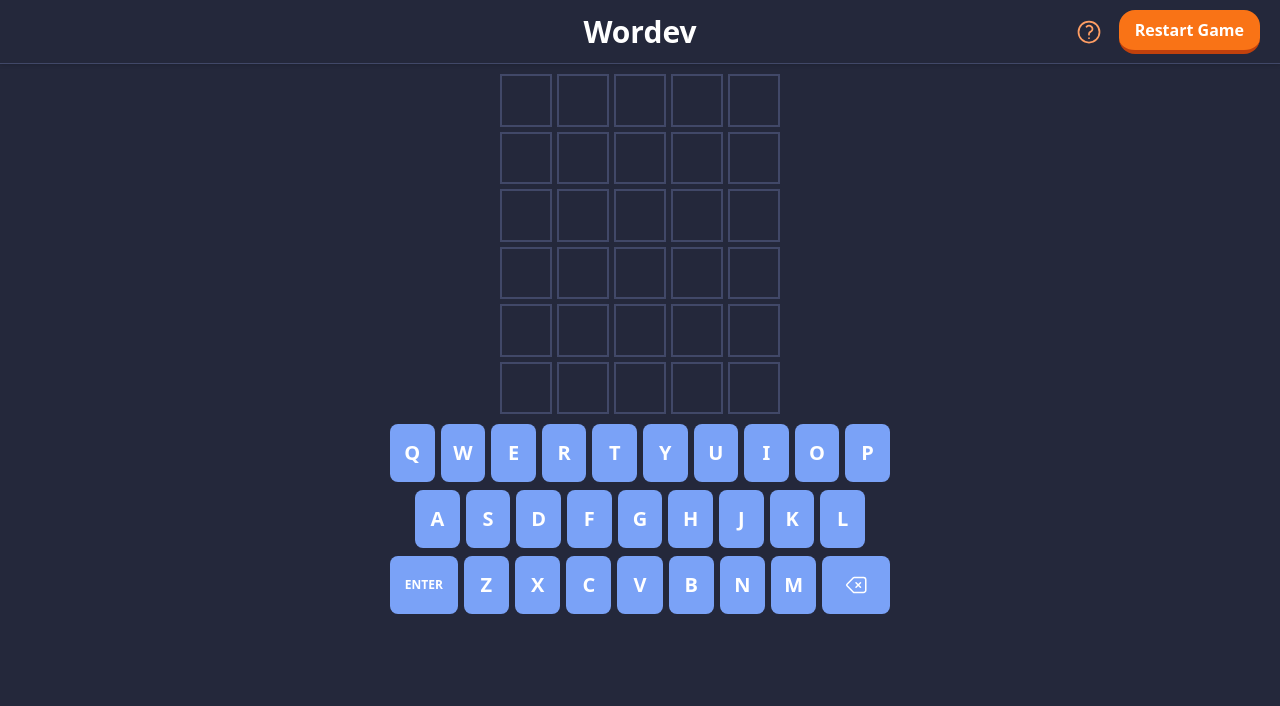
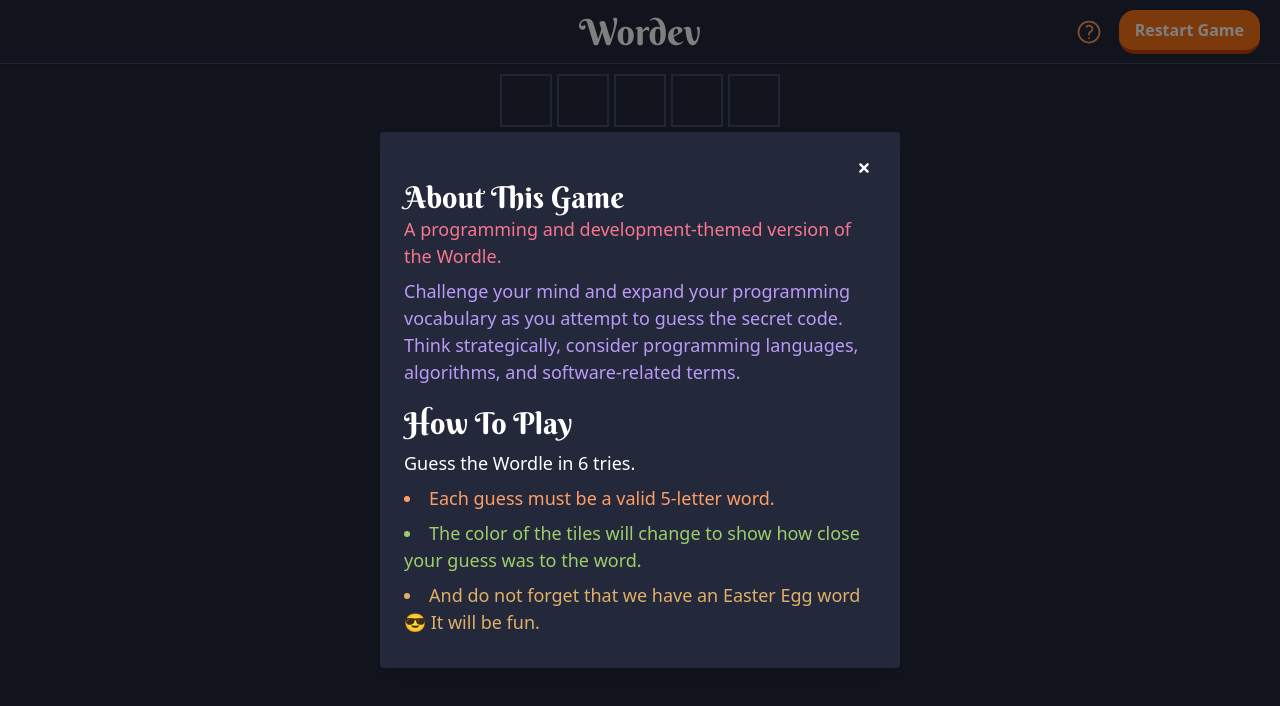
Before and after one commit to dngtnv/wordev-game, a React (Vite) app: page / in a window 1280 px wide. Both pictures are taken after a click on the button 1088 px from the left and 31 px from the top of the page. Shown: the top 706 px of the page. Built offline with nearby package versions, Linux system fonts and the light colour scheme.

Commit message:
toast and modal component

```diff
--- a/src/App.jsx
+++ b/src/App.jsx
@@ -2,11 +2,30 @@
 import Board from './components/Board';
 import Header from './components/Header';
 import Keyboard from './components/Keyboard';
+import Modal from './components/Modal';
+import Toast from './components/Toast';
 
 function App() {
   const [restart, setRestart] = useState(false);
   const [key, setKey] = useState({});
   const [keyStatus, setKeyStatus] = useState([]);
+  const [isModalOpen, setIsModalOpen] = useState(false);
+  const [alertMessage, setAlertMessage] = useState([]);
+
+  const handleAlertMessage = (message) => {
+    setAlertMessage((prevAlertMessage) => {
+      const newAlertMessage = [...prevAlertMessage];
+      newAlertMessage.push({ message: message });
+      return newAlertMessage;
+    });
+  };
+
+  const openModal = () => {
+    setIsModalOpen(true);
+  };
+  const closeModal = () => {
+    setIsModalOpen(false);
+  };
 
   const restartGame = () => {
     setKeyStatus([]);
@@ -30,16 +49,20 @@
 
   return (
     <div className='min-h-screen w-full bg-primary'>
-      <Header onRestart={restartGame} />
+      <Header onModalOpen={openModal} onRestart={restartGame} />
       <main className='mx-auto flex w-full max-w-[500px] flex-col place-content-center'>
         <Board
+          onModalOpen={isModalOpen}
           gameRestart={restart}
           onGameRestart={handleGameRestart}
           keyPressed={key}
           onKeyStatus={handleKeyStatus}
+          onAlertMessage={handleAlertMessage}
         />
         <Keyboard onKeyboardClick={handleKeyboardClick} keyStatus={keyStatus} />
+        <Toast alerts={alertMessage} setAlerts={setAlertMessage} />
       </main>
+      <Modal isOpen={isModalOpen} onClose={closeModal} />
     </div>
   );
 }
--- a/src/components/Board/index.jsx
+++ b/src/components/Board/index.jsx
@@ -2,7 +2,14 @@
 import wordList from '../../assets/wordList';
 import Confetti from '../Confetti/index.js';
 
-const Board = ({ gameRestart, onGameRestart, keyPressed, onKeyStatus }) => {
+const Board = ({
+  gameRestart,
+  onGameRestart,
+  keyPressed,
+  onKeyStatus,
+  onModalOpen,
+  onAlertMessage,
+}) => {
   const [board, setBoard] = useState(
     Array(6)
       .fill()
@@ -15,6 +22,7 @@
   const easterEgg = 'TOKYO';
   const [secretWord, setSecretWord] = useState(getSecretWord());
   const [isWinner, setIsWinner] = useState(false);
+  const [isLoser, setIsLoser] = useState(false);
   const [currentRow, setCurrentRow] = useState(0);
   const [currentCol, setCurrentCol] = useState(0);
   const tileLabels = ['1st', '2nd', '3rd', '4th', '5th'];
@@ -37,6 +45,7 @@
     );
     setSecretWord(getSecretWord());
     setIsWinner(false);
+    setIsLoser(false);
     setCurrentRow(0);
     setCurrentCol(0);
     onGameRestart();
@@ -98,6 +107,7 @@
           `[aria-label="Row ${currentRow + 1}"]`,
         );
         row.classList.add('animate-shake');
+        onAlertMessage('Invalid word!');
         setTimeout(() => {
           row.classList.remove('animate-shake');
         }, 600);
@@ -174,14 +184,17 @@
             tile.style.animationDelay = `${i * 100}ms`;
           }
           setIsWinner(true);
+          onAlertMessage('You win! 👏');
+          setTimeout(removeAnimationDelay, 1000);
         }
         if (bingo) {
-          console.log('You found the easter egg! but you lost one turn 🤣');
+          onAlertMessage('You found the easter egg! 🎉');
           Confetti();
         }
 
         if (isLoser) {
-          console.log('You lose! secret word is: ', secretWord);
+          setIsLoser(true);
+          onAlertMessage(`You lose! 😢 secret word is: ${secretWord}`);
         }
       }, 1700);
     },
@@ -191,6 +204,7 @@
   const handleKeyPress = useCallback(
     (e) => {
       if (isWinner) return;
+      if (isLoser) return;
       if (e.repeat) return;
       if (e.key === 'Backspace') {
         if (currentCol === 0) return;
@@ -209,6 +223,7 @@
   );
 
   const handleKeyboardPress = useCallback(() => {
+    if (isLoser) return;
     if (isWinner) return;
     const { value } = keyPressed;
     if (value === 'Backspace') {
@@ -235,13 +250,14 @@
   }, [handleKeyboardPress]);
 
   useEffect(() => {
+    if (onModalOpen) return;
     const listener = (e) => handleKeyPress(e);
     window.addEventListener('keydown', listener);
     // Clean up all event listeners when the component unmounts
     return () => {
       window.removeEventListener('keydown', listener);
     };
-  }, [handleKeyPress, currentCol, currentRow]);
+  }, [handleKeyPress, currentCol, currentRow, onModalOpen]);
 
   return (
     <section className='flex items-center justify-center'>
--- a/src/components/Header/index.jsx
+++ b/src/components/Header/index.jsx
@@ -1,4 +1,4 @@
-const Header = ({ onRestart }) => {
+const Header = ({ onModalOpen, onRestart }) => {
   const handleRestartClick = (e) => {
     onRestart();
     // Remove focus from the button after clicking it
@@ -6,9 +6,9 @@
   };
   return (
     <header className='relative flex h-16 items-center justify-center border-b-[1px] border-b-main-gray bg-primary drop-shadow'>
-      <h1 className='text-3xl font-bold text-white'>Wordev</h1>
+      <h1 className='font-berkshire text-4xl text-white'>Wordev</h1>
       <div className='absolute right-0 flex items-center justify-center gap-4'>
-        <button className='text-main-light-orange'>
+        <button onClick={onModalOpen} className='text-main-light-orange'>
           <svg
             xmlns='http://www.w3.org/2000/svg'
             fill='none'
--- /dev/null
+++ b/src/components/Modal/index.jsx
@@ -0,0 +1,61 @@
+const Modal = ({ isOpen, onClose }) => {
+  const modalClasses = isOpen ? 'block' : 'hidden';
+  const modalAnimation = isOpen ? 'animate-slideIn' : 'animate-slideOut';
+
+  return (
+    <div
+      className={`${modalClasses} fixed inset-0 z-50 flex items-center justify-center text-white`}
+    >
+      <div
+        onClick={onClose}
+        className='absolute inset-0 z-[-1] bg-black opacity-50'
+      ></div>
+      <div
+        className={`${modalAnimation} max-w-[520px] rounded bg-primary p-6 shadow-lg`}
+      >
+        <div className='flex justify-end'>
+          <button
+            className='text-white hover:text-main-light-orange'
+            onClick={onClose}
+          >
+            <svg
+              className='h-6 w-6 fill-current'
+              xmlns='http://www.w3.org/2000/svg'
+              viewBox='0 0 20 20'
+            >
+              <path d='M6.293 6.293a1 1 0 0 1 1.414 0L10 8.586l2.293-2.293a1 1 0 1 1 1.414 1.414L11.414 10l2.293 2.293a1 1 0 0 1-1.414 1.414L10 11.414l-2.293 2.293a1 1 0 0 1-1.414-1.414L8.586 10 6.293 7.707a1 1 0 0 1 0-1.414z' />
+            </svg>
+          </button>
+        </div>
+        <div>
+          <h2 className='font-berkshire text-3xl'>About This Game</h2>
+          <p className='mb-2 text-[18px] text-main-red'>
+            A programming and development-themed version of the Wordle.
+          </p>
+          <p className='text-[18px] text-main-purple'>
+            Challenge your mind and expand your programming vocabulary as you
+            attempt to guess the secret code. Think strategically, consider
+            programming languages, algorithms, and software-related terms.
+          </p>
+          <h2 className='mb-2 mt-5 font-berkshire text-3xl'>How To Play</h2>
+          <p className='mb-2 text-[18px]'>Guess the Wordle in 6 tries.</p>
+          <ul className='list-inside list-disc text-[18px]'>
+            <li className='mb-2 text-main-light-orange'>
+              Each guess must be a valid 5-letter word.
+            </li>
+            <li className='mb-2 text-main-green'>
+              The color of the tiles will change to show how close your guess
+              was to the word.
+            </li>
+            <li className='mb-2 text-main-yellow'>
+              And do not forget that we have an Easter Egg word 😎 It will be
+              fun.
+            </li>
+          </ul>
+        </div>
+      </div>
+    </div>
+  );
+};
+
+export default Modal;
--- /dev/null
+++ b/src/components/Toast/index.jsx
@@ -0,0 +1,36 @@
+import { useEffect } from 'react';
+
+const Toast = ({ alerts, setAlerts }) => {
+  useEffect(() => {
+    if (alerts.length === 0) return;
+    // Calculate timeout based on the length of the message
+    const timeout = 1000 - (alerts.length - 1) * 200;
+    // Hide the alert after 2 seconds
+    const timer = setTimeout(() => {
+      // Remove the first alert from the array after 2 seconds
+      setAlerts((prevAlerts) => {
+        const newAlerts = [...prevAlerts];
+        newAlerts.shift();
+        return newAlerts;
+      });
+    }, timeout);
+
+    // Clear the timer when the component unmounts
+    return () => clearTimeout(timer);
+  }, [alerts, setAlerts]);
+
+  return (
+    <div className='pointer-events-none absolute left-1/2 top-14 flex w-fit -translate-x-1/2 translate-y-0 flex-col gap-3'>
+      {alerts.map((alert, index) => (
+        <div
+          key={index}
+          className='rounded-[4px] bg-white p-3 text-[14px] font-bold'
+        >
+          {alert.message}
+        </div>
+      ))}
+    </div>
+  );
+};
+
+export default Toast;
```
